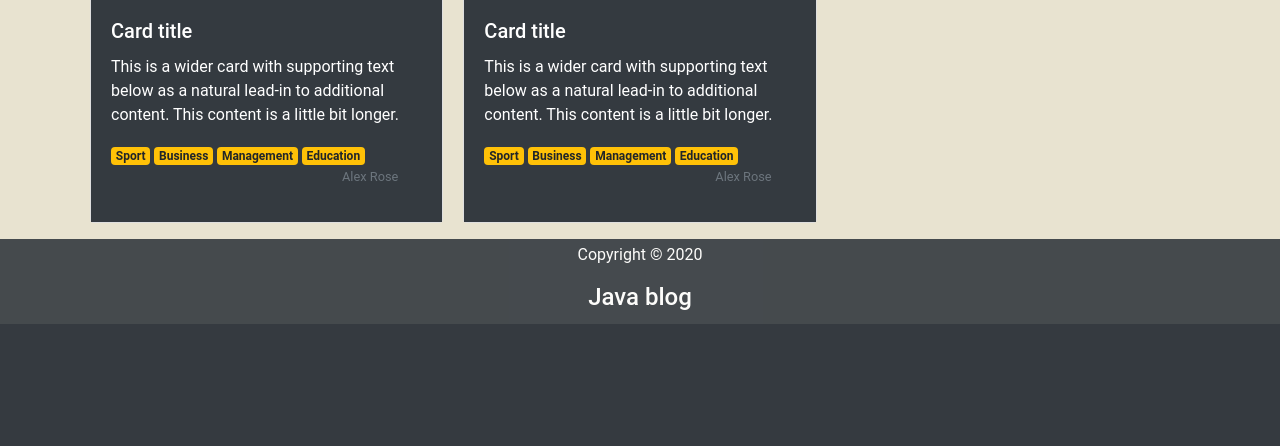
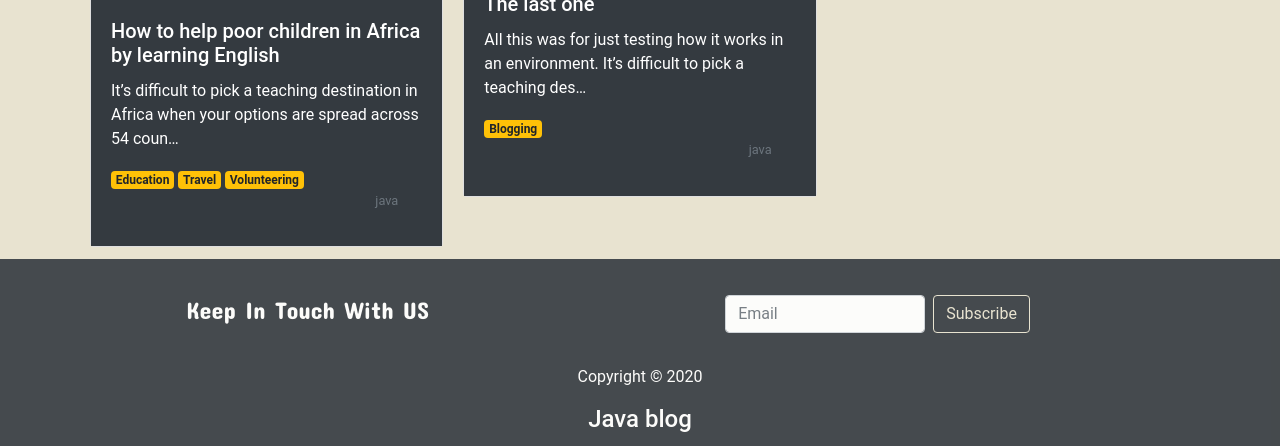
Before and after one commit to bemygreenheart/Teacher_Website_Full, a Django app: page /blog/ in a window 1280 px wide. Shown: the part 1334-1780 px from the top of the page. Before the commit the page ends 1658 px from the top, so only its background shows below. Run offline with Django 3.2, Linux system fonts and the light colour scheme; data comes from the database, SQL or seed files in the repository; both versions use the stored data as it was after the commit; some libraries are stand-ins or nearby versions.

Commit message:
Created custom filter for blog list and modified gitignore

```diff
--- a/blog/templates/blog/latest.html
+++ b/blog/templates/blog/latest.html
@@ -1,5 +1,10 @@
 {% extends '_base.html' %}
 {% load static %}
+{% load blog_escaper %}
+
+{% block title %}
+  Blog
+{% endblock  %}
 
 {% block content %}
   <!-- Blog Header -->
@@ -60,85 +65,29 @@
   <div class="blog-container">
     <div class="card-columns">
 
+      {% for article  in articles %}
+
       <div class="card">
-        <img class="card-img-top" src="https://source.unsplash.com/random?nature" alt="Card image cap">
+        {% if article.image %}
+        <img class="card-img-top" src=" {{ article.image.url }} " alt="Card image cap">
+        {% endif %}
         <div class="card-body bg-dark text-white">
-          <h5 class="card-title">Card title</h5>
-          <p class="card-text">This is a wider card with supporting text below as a natural lead-in to
-            additional content. This content is a little bit longer.</p>
+          <a class="text-white" href=" {% url 'blog:detail' article.id article.slug %} ">
+          <h5 class="card-title">{{ article.title }}</h5>
+          </a>
+          <p class="card-text">{{article.text|myescaper|truncatechars:100}}</p>
             <div class="blog-labels">
-              <span class="badge badge-warning">Sport</span>
-              <span class="badge badge-warning">Business</span>
-              <span class="badge badge-warning">Management</span>
-              <span class="badge badge-warning">Education</span>
+              {% for category in article.category.all %}
+                <span class="badge badge-warning">{{ category.title }}</span>
+              {% endfor %}
             </div>
-            <p class="text-muted small text-right px-4"> Alex Rose</p>
+            <p class="text-muted small text-right px-4"> {{article.owner.username}} </p>
         </div>
-    </div>
+      </div>
 
-    <div class="card">
-      <img class="card-img-top" src="https://source.unsplash.com/random?technology" alt="Card image cap">
-      <div class="card-body bg-dark text-white">
-        <h5 class="card-title">Card title</h5>
-        <p class="card-text">This is a wider card with supporting text below as a natural lead-in to
-          additional content. This content is a little bit longer.</p>
-          <div class="blog-labels">
-            <span class="badge badge-warning">Sport</span>
-            <span class="badge badge-warning">Business</span>
-            <span class="badge badge-warning">Management</span>
-            <span class="badge badge-warning">Education</span>
-          </div>
-          <p class="text-muted small text-right px-4"> Alex Rose</p>
-      </div>
-  </div>
-
-  <div class="card">
-    <img class="card-img-top" src="https://source.unsplash.com/random?ocean" alt="Card image cap">
-    <div class="card-body bg-dark text-white">
-      <h5 class="card-title">Card title</h5>
-      <p class="card-text">This is a wider card with supporting text below as a natural lead-in to
-        additional content. This content is a little bit longer.</p>
-        <div class="blog-labels">
-          <span class="badge badge-warning">Sport</span>
-          <span class="badge badge-warning">Business</span>
-          <span class="badge badge-warning">Management</span>
-          <span class="badge badge-warning">Education</span>
-        </div>
-        <p class="text-muted small text-right px-4"> Alex Rose</p>
-    </div>
-</div>
-
-<div class="card mb-3">
-  <img class="card-img-top" src="https://source.unsplash.com/random?person" alt="Card image cap">
-  <div class="card-body bg-dark text-white">
-    <h5 class="card-title">Card title</h5>
-    <p class="card-text">This is a wider card with supporting text below as a natural lead-in to
-      additional content. This content is a little bit longer.</p>
-      <div class="blog-labels">
-        <span class="badge badge-warning">Sport</span>
-        <span class="badge badge-warning">Business</span>
-        <span class="badge badge-warning">Management</span>
-        <span class="badge badge-warning">Education</span>
-      </div>
-      <p class="text-muted small text-right px-4"> Alex Rose</p>
-  </div>
-</div>
-
-<div class="card">
-  <img class="card-img-top" src="https://source.unsplash.com/random?home" alt="Card image cap">
-  <div class="card-body bg-dark text-white">
-    <h5 class="card-title">Card title</h5>
-    <p class="card-text">This is a wider card with supporting text below as a natural lead-in to
-      additional content. This content is a little bit longer.</p>
-      <div class="blog-labels">
-        <span class="badge badge-warning">Sport</span>
-        <span class="badge badge-warning">Business</span>
-        <span class="badge badge-warning">Management</span>
-        <span class="badge badge-warning">Education</span>
-      </div>
-      <p class="text-muted small text-right px-4"> Alex Rose</p>
-  </div>
-</div>
+      {% empty %}
+        <h3>There is no articles here yet.</h3>
+      {% endfor %}
 
     </div>
   </div>
@@ -146,6 +95,23 @@
 
 <!-- Footer -->
 <footer id='main-footer' class="bg-dark text-center text-white py-1">
+  <div class="py-3" id="newsletter">
+    <div class="container">
+      <div class="row">
+        <div class="col-md-5 align-self-center">
+          <h4 class="my-font text-center">Keep In Touch With US</h4>
+        </div>
+        <div class="col-md-7">
+          <div class="d-flex justify-content-center">
+          <form action="" class="form-inline py-3">
+            <input type="email" class="form-control" placeholder="Email">
+            <button class="btn btn-outline-primary contact-button ml-2">Subscribe</button>
+          </form>
+          </div>
+        </div>
+      </div>
+    </div>
+  </div>
     <div class="container">
         <p>Copyright &copy; <span id="year"></span></p>
         <h4>Java blog</h4>
--- /dev/null
+++ b/blog/templatetags/blog_escaper.py
@@ -0,0 +1,10 @@
+from django import template
+
+register = template.Library()
+
+@register.filter()
+def myescaper(value):
+  start = value.find('>')
+  if start > 0 and start < 100:
+    value = value[start+1: ]
+  return value
--- a/blog/urls.py
+++ b/blog/urls.py
@@ -5,5 +5,5 @@ from . import views
 app_name = 'blog'
 urlpatterns = [
     path('', views.article_list, name = 'latest'),
-
+    path('<int:id>/<slug:slug>', views.detail, name = 'detail'),
 ]
--- a/blog/views.py
+++ b/blog/views.py
@@ -1,7 +1,12 @@
-from django.shortcuts import render
-
-from .models import Article
+from django.shortcuts import render, get_object_or_404
+from .models import Article, Comment
 
 def article_list(request):
   articles= Article.objects.all()
   return render(request, 'blog/latest.html', {'articles':articles})
+
+def detail(request, id, slug):
+   article = get_object_or_404(Article, id=id)
+   comments = Comment.objects.all().filter(article=article)
+   ctx = {'article' : article, 'comments' : comments}
+   return render(request, 'blog/detail.html', ctx)
--- a/home/templates/_base.html
+++ b/home/templates/_base.html
@@ -4,7 +4,7 @@
 <head>
     <meta charset="UTF-8">
     <meta name="viewport" content="width=device-width, initial-scale=1.0">
-    <title>{% block title %}{% endblock  %} </title>
+    <title>{% block title %}{% endblock  %} | Nozima</title>
     <link rel="stylesheet" href="https://use.fontawesome.com/releases/v5.0.13/css/all.css" integrity="sha384-DNOHZ68U8hZfKXOrtjWvjxusGo9WQnrNx2sqG0tfsghAvtVlRW3tvkXWZh58N9jp"
     crossorigin="anonymous">
     <link href="https://fonts.googleapis.com/css2?family=Concert+One&display=swap" rel="stylesheet">
@@ -26,24 +26,20 @@
         <li class="nav-item {% if request.path == '/' %} active {% endif %} ">
           <a class="nav-link" href="{% url 'home' %}">Home <span class="sr-only">(current)</span></a>
         </li>
-        <li class="nav-item dropdown">
+        <li class="nav-item dropdown {% if '/blog/' in request.path %}active{% endif %} ">
             <a class="nav-link dropdown-toggle" href="#" id="navbarDropdown" role="button" data-toggle="dropdown" aria-haspopup="true" aria-expanded="false">
               Blog
             </a>
             <div class="dropdown-menu bg-dark" aria-labelledby="navbarDropdown">
-              <a class="dropdown-item" href="#">Latest</a>
-              <a class="dropdown-item" href="#">Month Archive</a>
-              <a class="dropdown-item" href="#">Year Archive</a>
+              <a class="dropdown-item" href="{% url 'blog:latest' %}">Latest</a>
             </div>
         </li>
-        <li class="nav-item dropdown">
+        <li class="nav-item dropdown {% if '/quiz/' in request.path %}active{% endif %} ">
           <a class="nav-link dropdown-toggle" href="#" id="navbarDropdown" role="button" data-toggle="dropdown" aria-haspopup="true" aria-expanded="false">
             Quiz
           </a>
           <div class="dropdown-menu bg-dark" aria-labelledby="navbarDropdown">
             <a class="dropdown-item" href="#">Latest</a>
-            <a class="dropdown-item" href="#">Random</a>
-            <a class="dropdown-item" href="#">Search</a>
           </div>
         </li>
         <li class="nav-item {% if request.path == '/contact' %} active {% endif %} ">
--- a/home/templates/about.html
+++ b/home/templates/about.html
@@ -2,7 +2,7 @@
 {% load static %}
 
 {% block title %}
-About | Nozima
+About
 {% endblock  %}
 
 {% block content %}
--- a/home/templates/contact.html
+++ b/home/templates/contact.html
@@ -2,7 +2,7 @@
 {% load static %}
 
 {% block title %}
-  Contact | Nozima
+  Contact
 {% endblock  %}
 
 {% block content %}
--- a/home/templates/index.html
+++ b/home/templates/index.html
@@ -1,6 +1,6 @@
 {% extends '_base.html' %}
 {% load static %}
-{% block title %}Home Page | Nozima{% endblock  %}
+{% block title %}Home Page{% endblock  %}
 
 {% block content %}
 
```
Also changed, not shown: blog/templates/blog/detail.html (added, +102 -0 lines), blog/templatetags/__init__.py (added), db.sqlite3, 1 other file.
